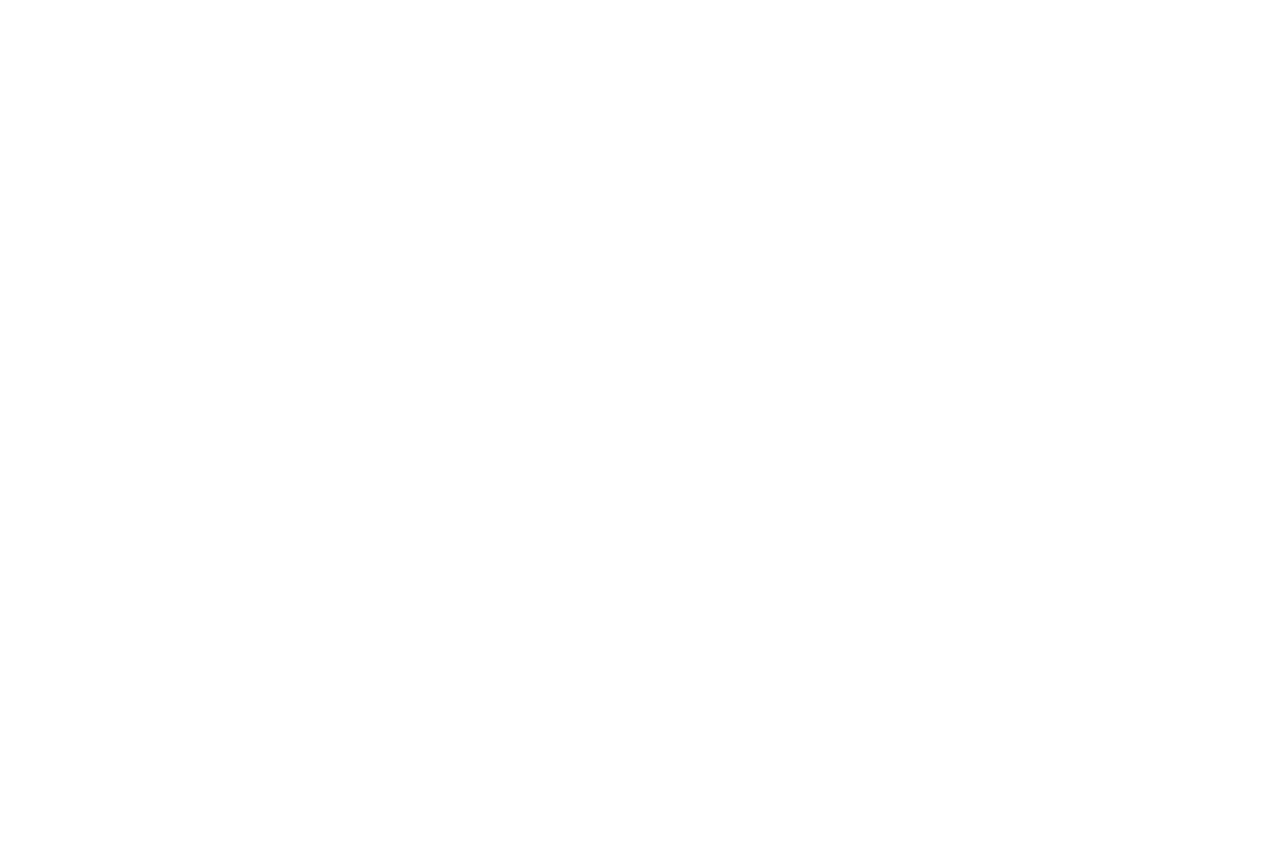
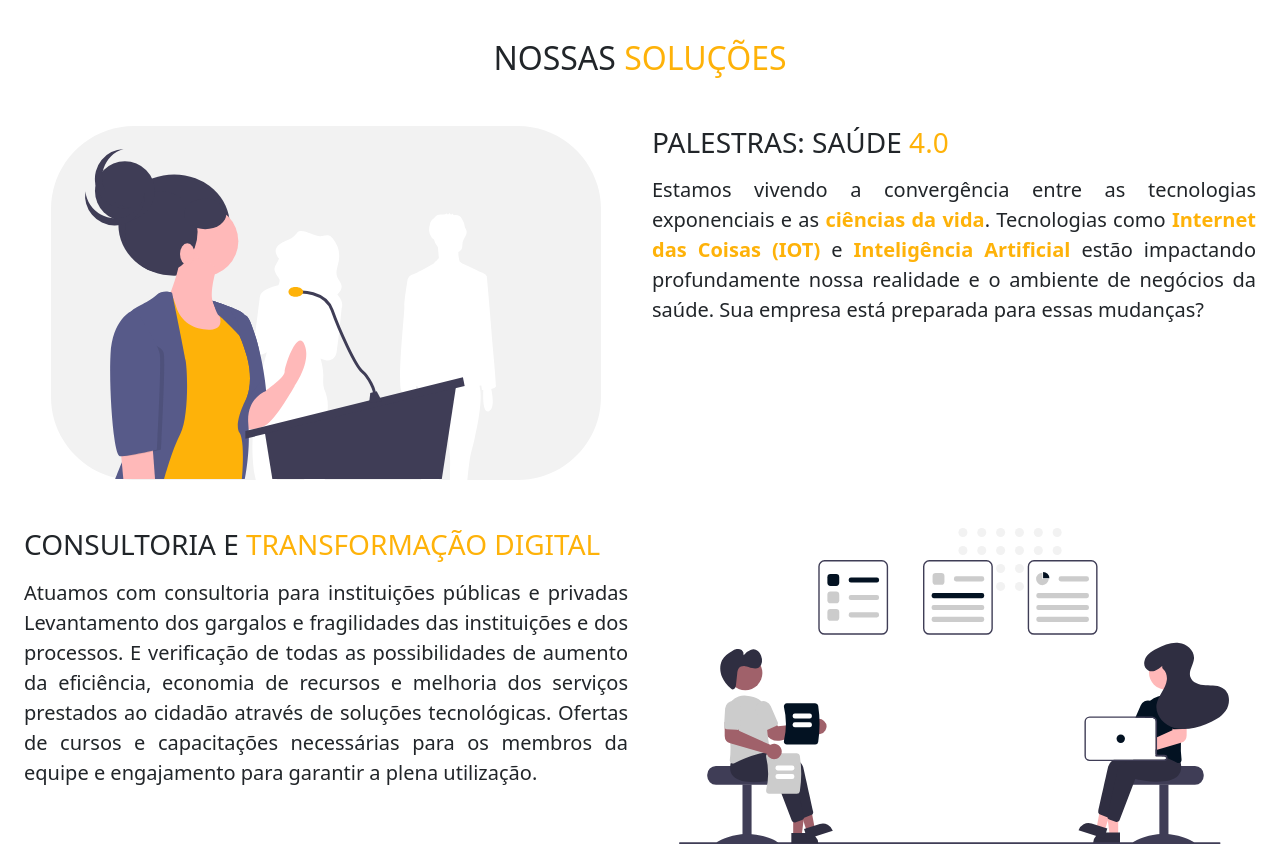
Before and after one commit to zNexTage/bioempreende, a React (Create React App) app: page / in a window 1280 px wide. Shown: the part 1340-2208 px from the top of the page. Before the commit the page ends 1355 px from the top, so only its background shows below. Built offline with nearby package versions, Linux system fonts and the light colour scheme.

Commit message:
start implementation "nossas soluções" section
created palestras: saúde 4.0 and consultoria e transformação digital sections.

```diff
--- a/src/App.jsx
+++ b/src/App.jsx
@@ -6,6 +6,7 @@ import { Button, Col, Row } from "react-bootstrap";
 import { WHATSAPP_URL } from "./utils/consts";
 import AboutUs from "./components/sections/about-us";
 import CountsInfo from "./components/sections/counts-info";
+import OurSolutions from "./components/sections/our-solutions";
 
 
 function App() {
@@ -49,6 +50,8 @@ function App() {
       <CountsInfo />
 
       <AboutUs />
+
+      <OurSolutions />
     </>
   );
 }
--- /dev/null
+++ b/src/components/sections/our-solutions/index.jsx
@@ -0,0 +1,3 @@
+import OurSolutions from "./our-soluctions";
+
+export default OurSolutions;
--- /dev/null
+++ b/src/components/sections/our-solutions/our-soluctions.jsx
@@ -0,0 +1,49 @@
+import { Col, Row } from "react-bootstrap";
+import HealthSpeeches from "../../../assets/images/health-speeches.svg";
+import Consultancy from "../../../assets/images/consultancy.svg";
+import style from "./our-soluctions.module.css";
+
+const OurSolutions = () => {
+    return (
+        <section className="p-4">
+            <h2 className="text-uppercase text-center mb-5">
+                Nossas <span className="text-bio-yellow">soluções</span>
+            </h2>
+
+            <Row>
+                <Col className="text-center" xl={6}>
+                    <img
+                        className={`${style.OurSoluctionsImg} w-100`}
+                        alt="Ilustração de uma mulher discursando"
+                        src={HealthSpeeches} />
+                </Col>
+                <Col xl={6}>
+                    <h3 className="text-uppercase mb-3">
+                        Palestras: Saúde <span className="text-bio-yellow">4.0</span>
+                    </h3>
+                    <p className="text-justify fs-5">
+                        Estamos vivendo a convergência entre as tecnologias exponenciais e as <strong className="text-bio-yellow">ciências da vida</strong>. Tecnologias como <strong className="text-bio-yellow">Internet das Coisas (IOT)</strong> e <strong className="text-bio-yellow">Inteligência Artificial</strong> estão impactando profundamente nossa realidade e o ambiente de negócios da saúde. Sua empresa está preparada para essas mudanças?
+                    </p>
+                </Col>
+            </Row>
+            <Row className="mt-5">
+                <Col xl={6}>
+                    <h3 className="text-uppercase mb-3">
+                        Consultoria e <span className="text-bio-yellow">transformação digital</span>
+                    </h3>
+                    <p className="text-justify fs-5">
+                        Atuamos com consultoria para instituições públicas e privadas Levantamento dos gargalos e fragilidades das instituições e dos processos. E verificação de todas as possibilidades de aumento da eficiência, economia de recursos e melhoria dos serviços prestados ao cidadão através de soluções tecnológicas. Ofertas de cursos e capacitações necessárias para os membros da equipe e engajamento para garantir a plena utilização.
+                    </p>
+                </Col>
+                <Col xl={6} className="text-center">
+                    <img
+                        className={`${style.OurSoluctionsImg} w-100`}
+                        alt="Ilustração de uma mulher discursando"
+                        src={Consultancy} />
+                </Col>
+            </Row>
+        </section>
+    )
+}
+
+export default OurSolutions;
--- /dev/null
+++ b/src/components/sections/our-solutions/our-soluctions.module.css
@@ -0,0 +1,3 @@
+.OurSoluctionsImg  {
+    max-width: 550px;
+}
```
Also changed, not shown: src/assets/images/consultancy.svg (added), src/assets/images/health-speeches.svg (added).
